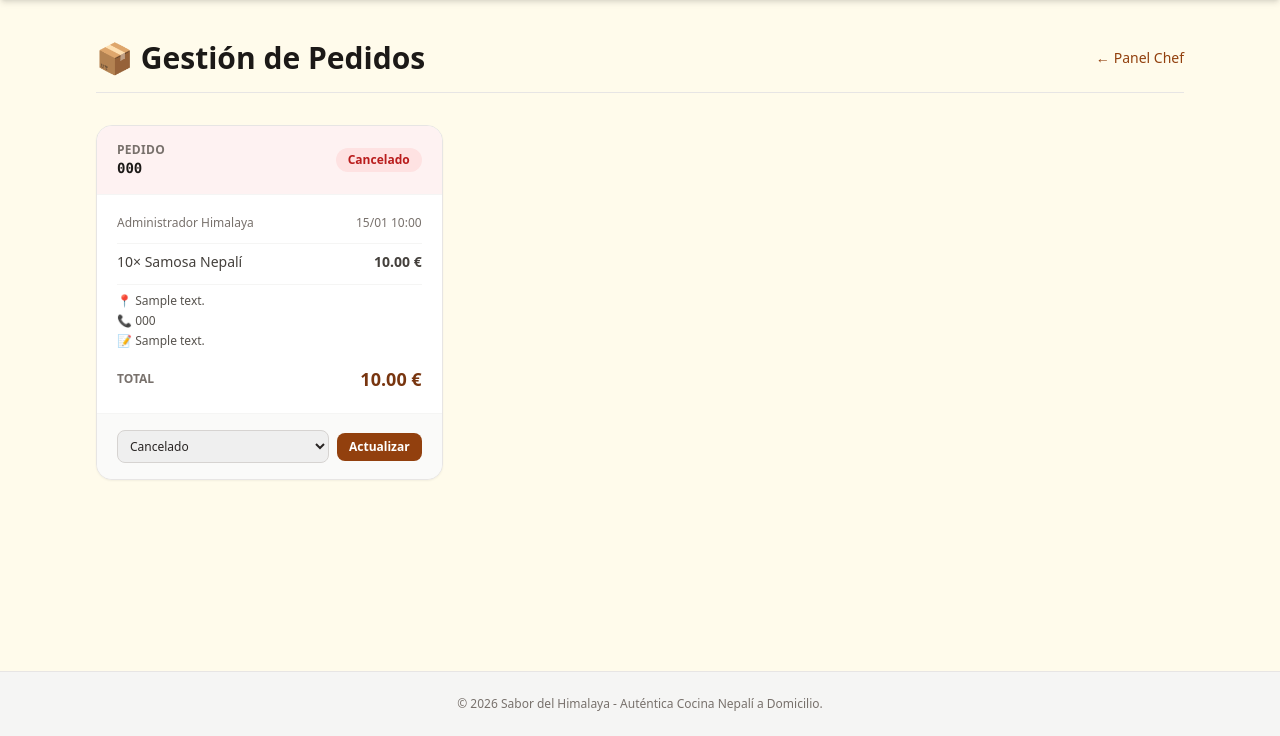
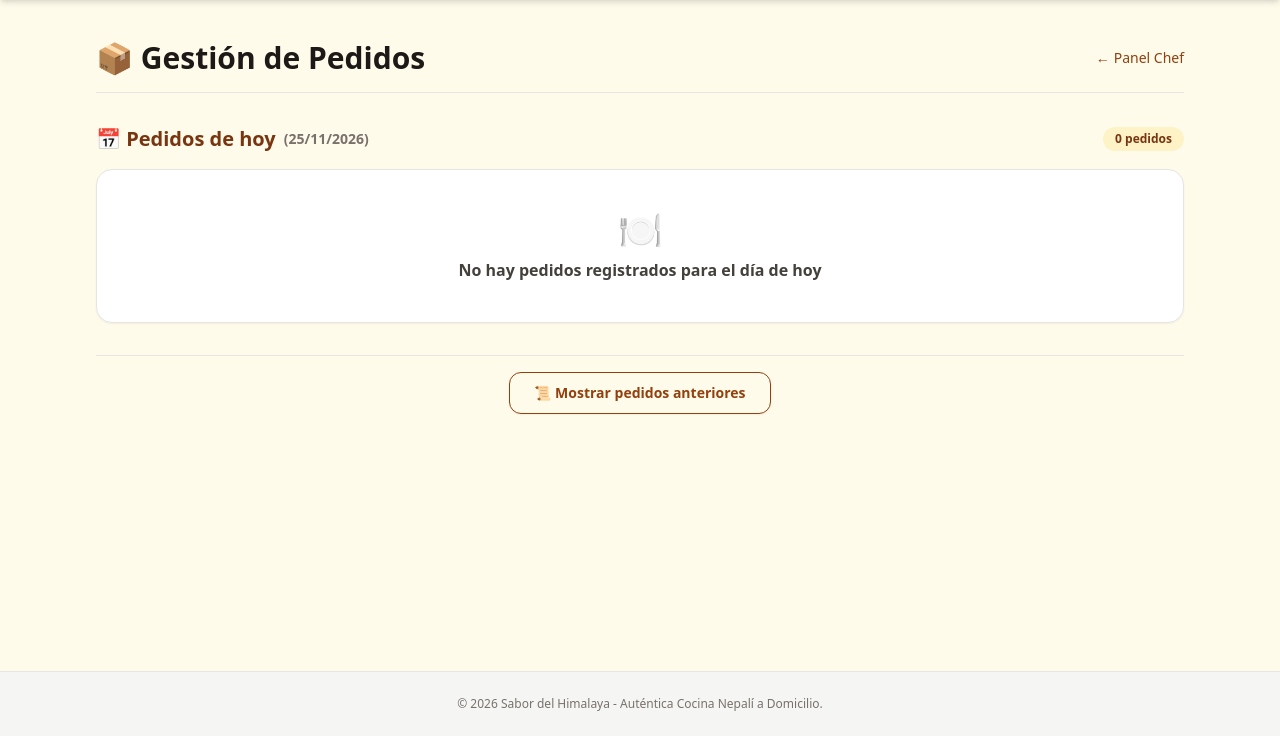
Before and after one commit to ToniVarettoni/SaboresDelHimalaya, a Spring Boot app: page /chef/pedidos in a window 1280 px wide. Shown: the part 64-800 px from the top of the page. Run offline with Spring Boot 4, Linux system fonts and the light colour scheme; a user stored in the database is signed in; tables that the repository leaves empty hold one stand-in row (values such as "Sample post"); some of the project's set-up classes (security, data sources, template engines, error pages and the like) are left out, and stand-ins take their place; some libraries are stand-ins or nearby versions.

Commit message:
fix: se arreglaron bugs en el panel del chef y la pestaña del menu diario

```diff
--- a/src/main/java/com/himalaya/sabor/controller/ChefController.java
+++ b/src/main/java/com/himalaya/sabor/controller/ChefController.java
@@ -1,6 +1,7 @@
 package com.himalaya.sabor.controller;
 
 import com.himalaya.sabor.dto.DailyMenuFormDto;
+import com.himalaya.sabor.model.CourseType;
 import com.himalaya.sabor.model.Order;
 import com.himalaya.sabor.model.OrderStatus;
 import com.himalaya.sabor.repository.OrderRepository;
@@ -8,20 +9,19 @@ import com.himalaya.sabor.service.DailyMenuService;
 import com.himalaya.sabor.service.ProductService;
 import org.springframework.beans.factory.annotation.Autowired;
 import org.springframework.stereotype.Controller;
+import org.springframework.transaction.annotation.Transactional;
 import org.springframework.ui.Model;
 import org.springframework.web.bind.annotation.*;
 import org.springframework.web.servlet.mvc.support.RedirectAttributes;
 
 import java.time.LocalDate;
+import java.util.LinkedHashMap;
+import java.util.List;
+import java.util.Map;
+import java.util.stream.Collectors;
 
 /**
  * Panel del Chef – protegido por ROLE_CHEF (SecurityConfig).
- *
- * GET  /chef             → panel principal (dashboard)
- * GET  /chef/menu-diario → formulario menú diario (nuevo o edición)
- * POST /chef/menu-diario → guarda/publica el menú
- * GET  /chef/pedidos     → lista de todos los pedidos
- * POST /chef/pedidos/{id}/estado → actualiza el estado de un pedido
  */
 @Controller
 @RequestMapping("/chef")
@@ -45,7 +45,8 @@ public class ChefController {
         model.addAttribute("pendingOrders",
             orderRepository.findAllByOrderByCreatedAtDesc().stream()
                 .filter(o -> o.getStatus() == OrderStatus.RECIBIDO
-                          || o.getStatus() == OrderStatus.EN_PREPARACION)
+                          || o.getStatus() == OrderStatus.EN_PREPARACION
+                          || o.getStatus() == OrderStatus.EN_REPARTO)
                 .count());
         return "chef/dashboard";
     }
@@ -66,9 +67,8 @@ public class ChefController {
                 return dto;
             });
 
+        populateMenuProducts(model, form.getDate());
         model.addAttribute("form", form);
-        model.addAttribute("products", productService.findAllActive());
-        model.addAttribute("selectedDate", date);
         return "chef/menu-diario";
     }
 
@@ -83,31 +83,56 @@ public class ChefController {
             return "redirect:/chef/menu-diario?fecha=" + form.getDate();
         } catch (IllegalArgumentException e) {
             model.addAttribute("errorMsg", e.getMessage());
-            model.addAttribute("products", productService.findAllActive());
-            model.addAttribute("selectedDate", form.getDate());
+            populateMenuProducts(model, form.getDate());
             return "chef/menu-diario";
         }
+    }
+
+    private void populateMenuProducts(Model model, LocalDate date) {
+        model.addAttribute("entrantesProducts", productService.findActiveByCourseType(CourseType.ENTRANTE));
+        model.addAttribute("principalesProducts", productService.findActiveByCourseType(CourseType.PRINCIPAL));
+        model.addAttribute("postresProducts", productService.findActiveByCourseType(CourseType.POSTRE));
+        model.addAttribute("selectedDate", date);
     }
 
     // ── Gestión de Pedidos ────────────────────────────────────────────────────
 
     @GetMapping("/pedidos")
+    @Transactional(readOnly = true)
     public String pedidos(Model model) {
-        model.addAttribute("orders",
-            orderRepository.findAllByOrderByCreatedAtDesc());
+        LocalDate today = LocalDate.now();
+        List<Order> allOrders = orderRepository.findAllByOrderByCreatedAtDesc();
+
+        List<Order> todayOrders = allOrders.stream()
+                .filter(o -> o.getCreatedAt().toLocalDate().equals(today))
+                .toList();
+
+        Map<LocalDate, List<Order>> pastOrdersByDate = allOrders.stream()
+                .filter(o -> !o.getCreatedAt().toLocalDate().equals(today))
+                .collect(Collectors.groupingBy(
+                        o -> o.getCreatedAt().toLocalDate(),
+                        LinkedHashMap::new,
+                        Collectors.toList()
+                ));
+
+        model.addAttribute("todayDate", today);
+        model.addAttribute("todayOrders", todayOrders);
+        model.addAttribute("pastOrdersByDate", pastOrdersByDate);
         model.addAttribute("statuses", OrderStatus.values());
         return "chef/pedidos";
     }
 
     @PostMapping("/pedidos/{id}/estado")
+    @Transactional
     public String updateEstado(@PathVariable Long id,
                                @RequestParam OrderStatus status,
                                RedirectAttributes redirectAttrs) {
         orderRepository.findById(id).ifPresentOrElse(order -> {
             order.setStatus(status);
             orderRepository.save(order);
+            String clientName = order.getUser().getName();
             redirectAttrs.addFlashAttribute("successMsg",
-                "Pedido " + order.getOrderNumber() + " actualizado a: " + status);
+                "Pedido para " + clientName + " cambió a estado " + status.getDisplayName());
         }, () -> redirectAttrs.addFlashAttribute("errorMsg", "Pedido no encontrado"));
         return "redirect:/chef/pedidos";
     }
--- a/src/main/resources/templates/chef/menu-diario.html
+++ b/src/main/resources/templates/chef/menu-diario.html
@@ -60,7 +60,7 @@
                             <select th:field="*{entrantes[__${i}__].productId}"
                                     class="mt-1 w-full border border-stone-300 rounded-lg px-3 py-2 text-sm focus:ring-amber-500 focus:border-amber-500">
                                 <option value="">— Plato nuevo (rellenar abajo) —</option>
-                                <option th:each="p : ${products}"
+                                <option th:each="p : ${entrantesProducts}"
                                         th:value="${p.id}"
                                         th:text="${p.name + ' (' + p.category.name + ')'}">Producto</option>
                             </select>
@@ -98,7 +98,7 @@
                             <select th:field="*{principales[__${i}__].productId}"
                                     class="mt-1 w-full border border-stone-300 rounded-lg px-3 py-2 text-sm focus:ring-amber-500 focus:border-amber-500">
                                 <option value="">— Plato nuevo (rellenar abajo) —</option>
-                                <option th:each="p : ${products}"
+                                <option th:each="p : ${principalesProducts}"
                                         th:value="${p.id}"
                                         th:text="${p.name + ' (' + p.category.name + ')'}">Producto</option>
                             </select>
@@ -134,7 +134,7 @@
                             <select th:field="*{postres[__${i}__].productId}"
                                     class="mt-1 w-full border border-stone-300 rounded-lg px-3 py-2 text-sm focus:ring-amber-500 focus:border-amber-500">
                                 <option value="">— Plato nuevo (rellenar abajo) —</option>
-                                <option th:each="p : ${products}"
+                                <option th:each="p : ${postresProducts}"
                                         th:value="${p.id}"
                                         th:text="${p.name + ' (' + p.category.name + ')'}">Producto</option>
                             </select>
--- a/src/main/resources/templates/chef/pedidos.html
+++ b/src/main/resources/templates/chef/pedidos.html
@@ -7,8 +7,11 @@
     <script src="https://cdn.tailwindcss.com"></script>
 </head>
 <body class="bg-amber-50 text-stone-800 min-h-screen flex flex-col">
+
     <div th:replace="~{fragments/navbar :: navbar}"></div>
+
     <main class="flex-grow max-w-6xl mx-auto px-4 sm:px-6 lg:px-8 py-10 w-full space-y-8">
+
         <!-- Header -->
         <div class="flex items-center justify-between border-b border-stone-200 pb-4">
             <h1 class="text-3xl font-extrabold text-stone-900">📦 Gestión de Pedidos</h1>
@@ -16,6 +19,7 @@
                 <span>←</span><span>Panel Chef</span>
             </a>
         </div>
+
         <!-- Alertas flash -->
         <div th:if="${successMsg}"
              class="bg-green-50 border border-green-300 text-green-800 text-sm px-5 py-3 rounded-xl font-medium">
@@ -25,92 +29,79 @@
              class="bg-red-50 border border-red-300 text-red-700 text-sm px-5 py-3 rounded-xl font-medium">
             ⚠️ <span th:text="${errorMsg}"></span>
         </div>
-    <!-- Sin pedidos -->
-    <div th:if="${#lists.isEmpty(orders)}"
-         class="bg-white rounded-2xl shadow-sm border border-stone-200 p-12 text-center space-y-3">
-        <p class="text-5xl">🍽️</p>
-        <p class="text-lg font-semibold text-stone-700">No hay pedidos registrados</p>
-    </div>
-    <!-- Grid de cards de pedidos -->
-    <div th:unless="${#lists.isEmpty(orders)}"
-         class="grid grid-cols-1 md:grid-cols-2 xl:grid-cols-3 gap-6">
-        <div th:each="order : ${orders}"
-             class="bg-white rounded-2xl shadow-sm border border-stone-200 flex flex-col overflow-hidden hover:shadow-md transition">
-            <!-- Cabecera de la card -->
-            <div class="px-5 py-4 border-b border-stone-100 flex items-center justify-between"
-                 th:classappend="${order.status.name() == 'RECIBIDO'} ? 'bg-blue-50' :
-                                     (${order.status.name() == 'EN_PREPARACION'} ? 'bg-amber-50' :
-                                     (${order.status.name() == 'EN_REPARTO'} ? 'bg-purple-50' :
-                                     (${order.status.name() == 'ENTREGADO'} ? 'bg-green-50' : 'bg-red-50')))">
-                <div>
-                    <p class="text-xs text-stone-500 uppercase font-semibold tracking-wide">Pedido</p>
-                    <p class="font-mono font-bold text-stone-900 text-sm" th:text="${order.orderNumber}">PED-...</p>
-                </div>
-                <!-- Badge de estado -->
-                <span class="text-xs font-bold px-3 py-1 rounded-full"
-                      th:classappend="${order.status.name() == 'RECIBIDO'}      ? 'bg-blue-100 text-blue-800' :
-                                          (${order.status.name() == 'EN_PREPARACION'} ? 'bg-amber-200 text-amber-900' :
-                                          (${order.status.name() == 'EN_REPARTO'}     ? 'bg-purple-100 text-purple-800' :
-                                          (${order.status.name() == 'ENTREGADO'}     ? 'bg-green-100 text-green-800' :
-                                                                                        'bg-red-100 text-red-700')))"
-                      th:text="${order.status.displayName}">Recibido</span>
-            </div>
-            <!-- Cuerpo -->
-            <div class="p-5 flex-grow space-y-3">
-                <!-- Cliente y fecha -->
-                <div class="flex items-center justify-between text-xs text-stone-500">
-                    <span th:text="${order.user.name}">Cliente</span>
-                    <span th:text="${#temporals.format(order.createdAt, 'dd/MM HH:mm')}">01/01 12:00</span>
-                </div>
-                <!-- Artículos -->
-                <ul class="text-sm text-stone-700 space-y-1 border-t border-stone-100 pt-2">
-                    <li th:each="item : ${order.items}" class="flex justify-between">
-                            <span>
-                                <span th:text="${item.quantity}">1</span>×
-                                <span th:if="${item.product != null}" th:text="${item.product.name}">Producto</span>
-                                <span th:if="${item.product == null}" class="italic text-stone-500">Menú diario</span>
-                            </span>
-                        <span class="font-semibold" th:text="${#numbers.formatDecimal(item.subtotal, 1, 2)} + ' €'">0.00 €</span>
-                    </li>
-                </ul>
-                <!-- Entrega -->
-                <div class="border-t border-stone-100 pt-2 text-xs text-stone-600 space-y-1">
-                    <p>📍 <span th:text="${order.deliveryAddress}">Dirección</span></p>
-                    <p>📞 <span th:text="${order.phone}">Teléfono</span></p>
-                    <p th:if="${order.notes != null and !#strings.isEmpty(order.notes)}">
-                        📝 <span th:text="${order.notes}"></span>
-                    </p>
-                </div>
-                <!-- Total -->
-                <div class="flex items-center justify-between pt-1">
-                    <span class="text-xs text-stone-500 font-semibold uppercase">Total</span>
-                    <span class="text-lg font-extrabold text-amber-900"
-                          th:text="${#numbers.formatDecimal(order.totalAmount, 1, 2)} + ' €'">0.00 €</span>
-                </div>
+
+        <!-- Pedidos del día actual -->
+        <section class="space-y-4">
+            <div class="flex items-center justify-between">
+                <h2 class="text-xl font-bold text-amber-900 flex items-center space-x-2">
+                    <span>📅 Pedidos de hoy</span>
+                    <span class="text-sm font-semibold text-stone-500"
+                          th:text="'(' + ${#temporals.format(todayDate, 'dd/MM/yyyy')} + ')'">(25/11/2026)</span>
+                </h2>
+                <span class="text-xs font-semibold bg-amber-100 text-amber-900 px-3 py-1 rounded-full"
+                      th:text="${#lists.size(todayOrders)} + ' pedidos'">0 pedidos</span>
             </div>
 
-            <!-- Pie: cambiar estado -->
-            <div class="px-5 py-4 border-t border-stone-100 bg-stone-50">
-                <form th:action="@{'/chef/pedidos/' + ${order.id} + '/estado'}" method="post"
-                      class="flex items-center space-x-2">
-                    <select name="status"
-                            class="flex-grow border border-stone-300 rounded-lg px-2 py-1.5 text-xs focus:ring-amber-500 focus:border-amber-500">
-                        <option th:each="s : ${statuses}"
-                                th:value="${s}"
-                                th:text="${s.displayName}"
-                                th:selected="${s == order.status}">Estado</option>
-                    </select>
-                    <button type="submit"
-                            class="px-3 py-1.5 rounded-lg bg-amber-800 hover:bg-amber-700 text-white text-xs font-bold transition whitespace-nowrap">
-                        Actualizar
+            <div th:if="${#lists.isEmpty(todayOrders)}"
+                 class="bg-white rounded-2xl shadow-sm border border-stone-200 p-10 text-center space-y-2">
+                <p class="text-4xl">🍽️</p>
+                <p class="text-base font-semibold text-stone-700">No hay pedidos registrados para el día de hoy</p>
+            </div>
+
+            <div th:unless="${#lists.isEmpty(todayOrders)}"
+                 class="grid grid-cols-1 md:grid-cols-2 xl:grid-cols-3 gap-6">
+                <th:block th:each="order : ${todayOrders}">
+                    <div th:replace="~{fragments/order-card :: orderCard(${order})}"></div>
+                </th:block>
+            </div>
+        </section>
+
+        <!-- Botón y sección colapsable de pedidos anteriores divididos por fecha -->
+        <section th:if="${!#maps.isEmpty(pastOrdersByDate)}" class="space-y-6 pt-4 border-t border-stone-200">
+            <div class="flex justify-center">
+                <button id="toggle-past-orders-btn" type="button" onclick="togglePastOrders()"
+                        class="px-6 py-2.5 rounded-xl border border-amber-800 text-amber-800 hover:bg-amber-100 text-sm font-semibold transition shadow-sm">
+                    📜 Mostrar pedidos anteriores
                 </button>
-                </form>
+            </div>
+
+            <div id="past-orders-section" class="hidden space-y-8">
+                <div th:each="entry : ${pastOrdersByDate}" class="space-y-4">
+                    <div class="flex items-center justify-between border-b border-stone-200 pb-2">
+                        <h3 class="text-lg font-bold text-stone-800"
+                            th:text="'📅 ' + ${#temporals.format(entry.key, 'dd/MM/yyyy')}">📅 24/11/2026</h3>
+                        <span class="text-xs font-semibold bg-stone-200 text-stone-700 px-3 py-1 rounded-full"
+                              th:text="${#lists.size(entry.value)} + ' pedidos'">0 pedidos</span>
+                    </div>
+
+                    <div class="grid grid-cols-1 md:grid-cols-2 xl:grid-cols-3 gap-6">
+                        <th:block th:each="order : ${entry.value}">
+                            <div th:replace="~{fragments/order-card :: orderCard(${order})}"></div>
+                        </th:block>
                     </div>
                 </div>
             </div>
+        </section>
+
     </main>
-<footer class="bg-stone-100 border-t border-stone-200 py-6 text-center text-xs text-stone-500">
+
+    <footer class="bg-stone-100 border-t border-stone-200 py-6 text-center text-xs text-stone-500 mt-10">
         © 2026 Sabor del Himalaya - Auténtica Cocina Nepalí a Domicilio.
     </footer>
+
+    <script>
+        function togglePastOrders() {
+            const section = document.getElementById('past-orders-section');
+            const btn = document.getElementById('toggle-past-orders-btn');
+            const isHidden = section.classList.contains('hidden');
+            if (isHidden) {
+                section.classList.remove('hidden');
+                btn.textContent = '🔼 Ocultar pedidos anteriores';
+            } else {
+                section.classList.add('hidden');
+                btn.textContent = '📜 Mostrar pedidos anteriores';
+            }
+        }
+    </script>
 </body>
 </html>
--- /dev/null
+++ b/src/main/resources/templates/fragments/order-card.html
@@ -0,0 +1,81 @@
+<!DOCTYPE html>
+<html xmlns:th="http://www.thymeleaf.org">
+<body>
+    <div th:fragment="orderCard(order)"
+         class="bg-white rounded-2xl shadow-sm border border-stone-200 flex flex-col overflow-hidden hover:shadow-md transition">
+        <!-- Cabecera de la card -->
+        <div class="px-5 py-4 border-b border-stone-100 flex items-center justify-between"
+             th:classappend="${order.status.name() == 'RECIBIDO'} ? 'bg-blue-50' :
+                             (${order.status.name() == 'EN_PREPARACION'} ? 'bg-amber-50' :
+                             (${order.status.name() == 'EN_REPARTO'} ? 'bg-purple-50' :
+                             (${order.status.name() == 'ENTREGADO'} ? 'bg-green-50' : 'bg-red-50')))">
+            <div>
+                <p class="text-xs text-stone-500 uppercase font-semibold tracking-wide">Pedido</p>
+                <p class="font-mono font-bold text-stone-900 text-sm" th:text="${order.orderNumber}">PED-...</p>
+            </div>
+            <!-- Badge de estado -->
+            <span class="text-xs font-bold px-3 py-1 rounded-full"
+                  th:classappend="${order.status.name() == 'RECIBIDO'}      ? 'bg-blue-100 text-blue-800' :
+                                  (${order.status.name() == 'EN_PREPARACION'} ? 'bg-amber-200 text-amber-900' :
+                                  (${order.status.name() == 'EN_REPARTO'}     ? 'bg-purple-100 text-purple-800' :
+                                  (${order.status.name() == 'ENTREGADO'}     ? 'bg-green-100 text-green-800' :
+                                                                                'bg-red-100 text-red-700')))"
+                  th:text="${order.status.displayName}">Recibido</span>
+        </div>
+
+        <!-- Cuerpo -->
+        <div class="p-5 flex-grow space-y-3">
+            <!-- Cliente y fecha -->
+            <div class="flex items-center justify-between text-xs text-stone-500">
+                <span class="font-semibold text-stone-700" th:text="${order.user.name}">Cliente</span>
+                <span th:text="${#temporals.format(order.createdAt, 'dd/MM HH:mm')}">01/01 12:00</span>
+            </div>
+
+            <!-- Artículos -->
+            <ul class="text-sm text-stone-700 space-y-1 border-t border-stone-100 pt-2">
+                <li th:each="item : ${order.items}" class="flex justify-between gap-2">
+                    <span>
+                        <span th:text="${item.quantity}">1</span>×
+                        <span th:text="${item.displayName}">Producto</span>
+                    </span>
+                    <span class="font-semibold whitespace-nowrap" th:text="${#numbers.formatDecimal(item.subtotal, 1, 2)} + ' €'">0.00 €</span>
+                </li>
+            </ul>
+
+            <!-- Entrega -->
+            <div class="border-t border-stone-100 pt-2 text-xs text-stone-600 space-y-1">
+                <p>📍 <span th:text="${order.deliveryAddress}">Dirección</span></p>
+                <p>📞 <span th:text="${order.phone}">Teléfono</span></p>
+                <p th:if="${order.notes != null and !#strings.isEmpty(order.notes)}">
+                    📝 <span th:text="${order.notes}"></span>
+                </p>
+            </div>
+
+            <!-- Total -->
+            <div class="flex items-center justify-between pt-1">
+                <span class="text-xs text-stone-500 font-semibold uppercase">Total</span>
+                <span class="text-lg font-extrabold text-amber-900"
+                      th:text="${#numbers.formatDecimal(order.totalAmount, 1, 2)} + ' €'">0.00 €</span>
+            </div>
+        </div>
+
+        <!-- Pie: cambiar estado -->
+        <div class="px-5 py-4 border-t border-stone-100 bg-stone-50">
+            <form th:action="@{'/chef/pedidos/' + ${order.id} + '/estado'}" method="post"
+                  class="flex items-center space-x-2">
+                <select name="status"
+                        class="flex-grow border border-stone-300 rounded-lg px-2 py-1.5 text-xs focus:ring-amber-500 focus:border-amber-500">
+                    <option th:each="s : ${statuses}"
+                            th:value="${s}"
+                            th:text="${s.displayName}"
+                            th:selected="${s == order.status}">Estado</option>
+                </select>
+                <button type="submit"
+                        class="px-3 py-1.5 rounded-lg bg-amber-800 hover:bg-amber-700 text-white text-xs font-bold transition whitespace-nowrap">
+                    Actualizar
+                </button>
+            </form>
+        </div>
+    </div>
+</body>
+</html>
```
Also changed, not shown: src/main/java/com/himalaya/sabor/config/DataInitializer.java (+46 -7 lines), src/main/java/com/himalaya/sabor/model/Category.java (+17 -0 lines), src/main/java/com/himalaya/sabor/service/ProductService.java (+25 -0 lines), 1 other file. Lines whose indentation alone changed are shown as unchanged.
